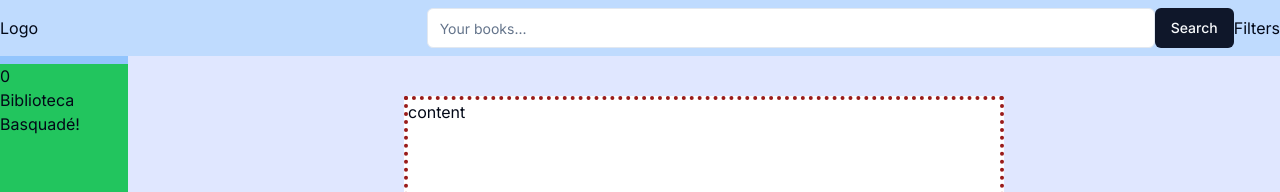
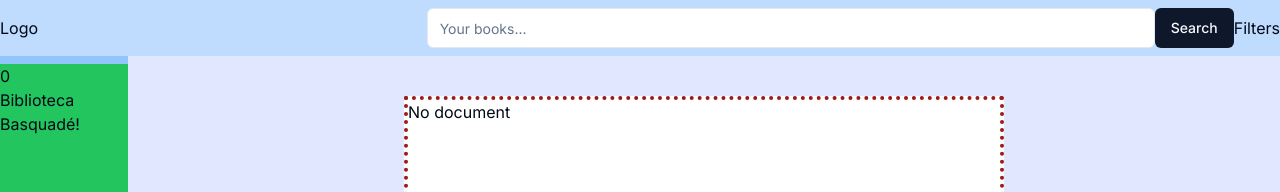
Before and after one commit to frannoriega/basquade, a Next.js app: page / in a window 1280 px wide. Shown: the top 192 px of the page. Built offline with nearby package versions, Linux system fonts and the light colour scheme.

Commit message:
Update import path for getDocuments in Aside component

```diff
--- a/app/page.tsx
+++ b/app/page.tsx
@@ -1,12 +1,17 @@
+"use client";
 import Image from "next/image";
 import Header from "../components/layout/header";
 import Aside from "../components/layout/aside";
 import Logo from "@/components/logo";
+import { useSearchParams } from "next/navigation";
 
 export default function Home() {
+  const searchParams = useSearchParams();
+  const documentId = searchParams.get("documentId");
+
   return (
     <div className="mx-auto mt-10 h-[2000px] w-[600px] border-4 border-dotted border-red-800 bg-white">
-      content
+      {documentId ? <span>{documentId}</span> : <span>No document</span>}
     </div>
   );
 }
--- a/components/layout/aside.tsx
+++ b/components/layout/aside.tsx
@@ -1,6 +1,6 @@
 import { getDocuments } from "@/data/documents";
 import DocumentPreview from "../document-preview";
-
+import Link from "next/link";
 type Props = {
   className?: string;
 };
@@ -14,7 +14,9 @@ export default async function Aside({ className }: Props) {
       <div className="flex h-max gap-2 overflow-auto bg-blue-300 py-2 md:flex-col">
         {documents.map((name, number) => (
           <div className="flex-grow">
-            <DocumentPreview key={number} number={number} name={name} />
+            <Link href={`/?documentId=${number}`} key={number}>
+              <DocumentPreview key={number} number={number} name={name} />
+            </Link>
           </div>
         ))}
       </div>
```
